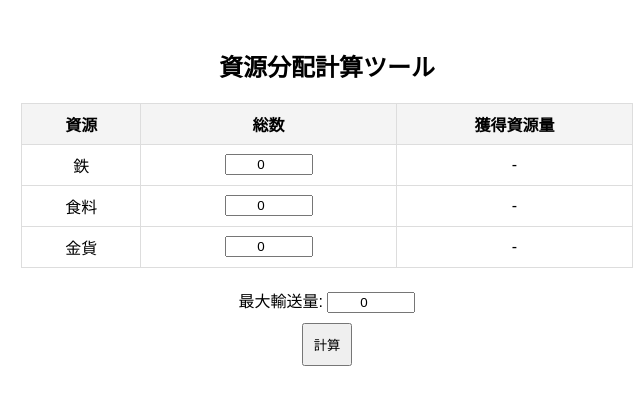
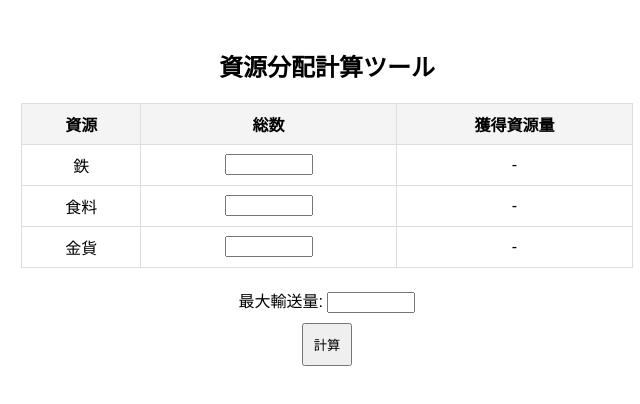
Before and after one commit to ROLLYsan/rolly, a plain HTML site: page index.html in a window 1280 px wide. Shown: the full height of the page, 313-953 px from the left. Drawn offline with Linux system fonts and the light colour scheme.

Commit message:
Update index.html

```diff
--- a/index.html
+++ b/index.html
@@ -23,21 +23,21 @@
         </tr>
         <tr>
             <td>鉄</td>
-            <td><input type="number" id="iron" value="0"></td>
+            <td><input type="number" id="iron" value=""></td>
             <td id="ironResult">-</td>
         </tr>
         <tr>
             <td>食料</td>
-            <td><input type="number" id="food" value="0"></td>
+            <td><input type="number" id="food" value=""></td>
             <td id="foodResult">-</td>
         </tr>
         <tr>
             <td>金貨</td>
-            <td><input type="number" id="gold" value="0"></td>
+            <td><input type="number" id="gold" value=""></td>
             <td id="goldResult">-</td>
         </tr>
     </table>
-   <label>最大輸送量: <input type="number" id="maxTransport" value="0" step="0.1"></label>
+   <label>最大輸送量: <input type="number" id="maxTransport" value="" step="0.1"></label>
     <br>
     <button onclick="calculateDistribution()">計算</button>
 
```
